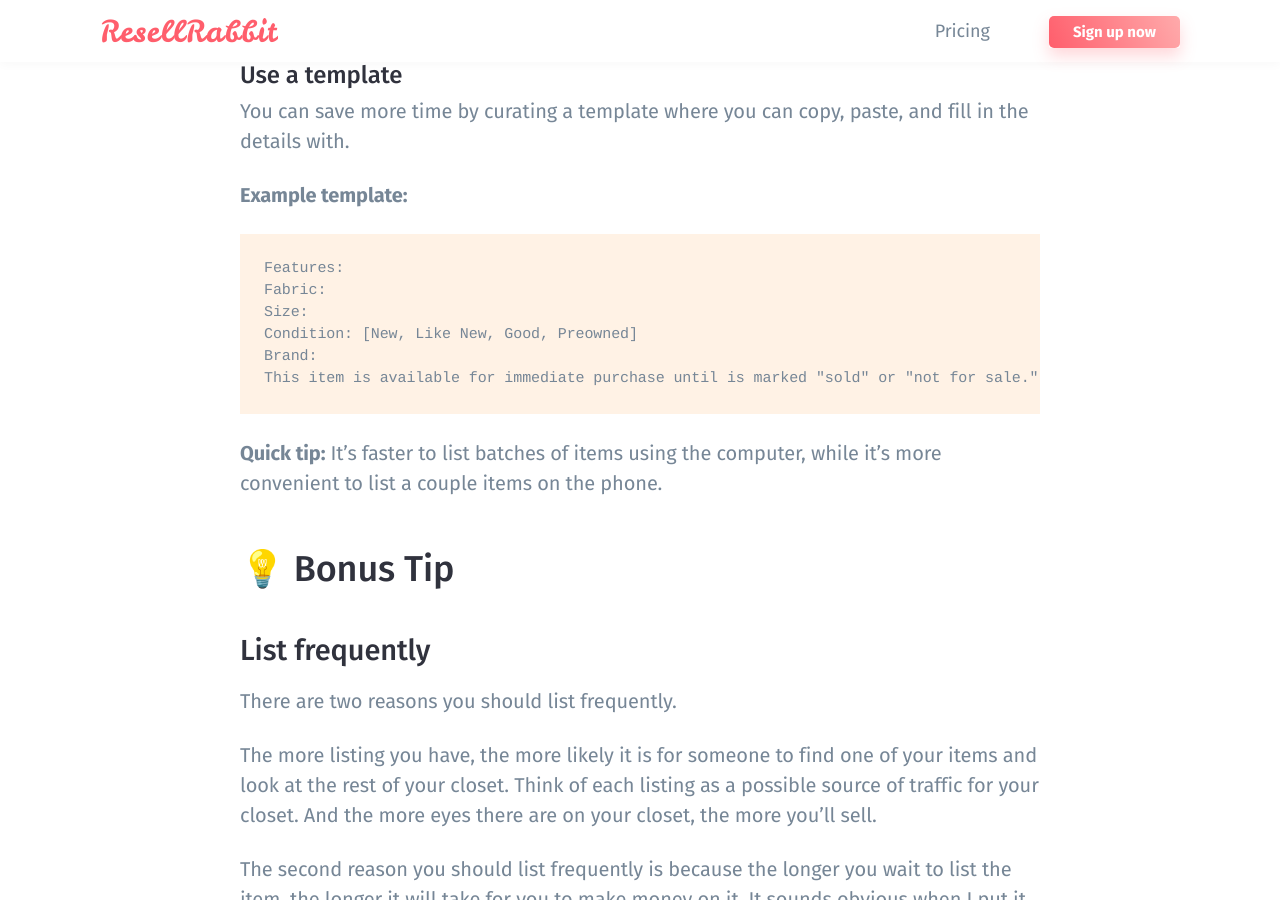
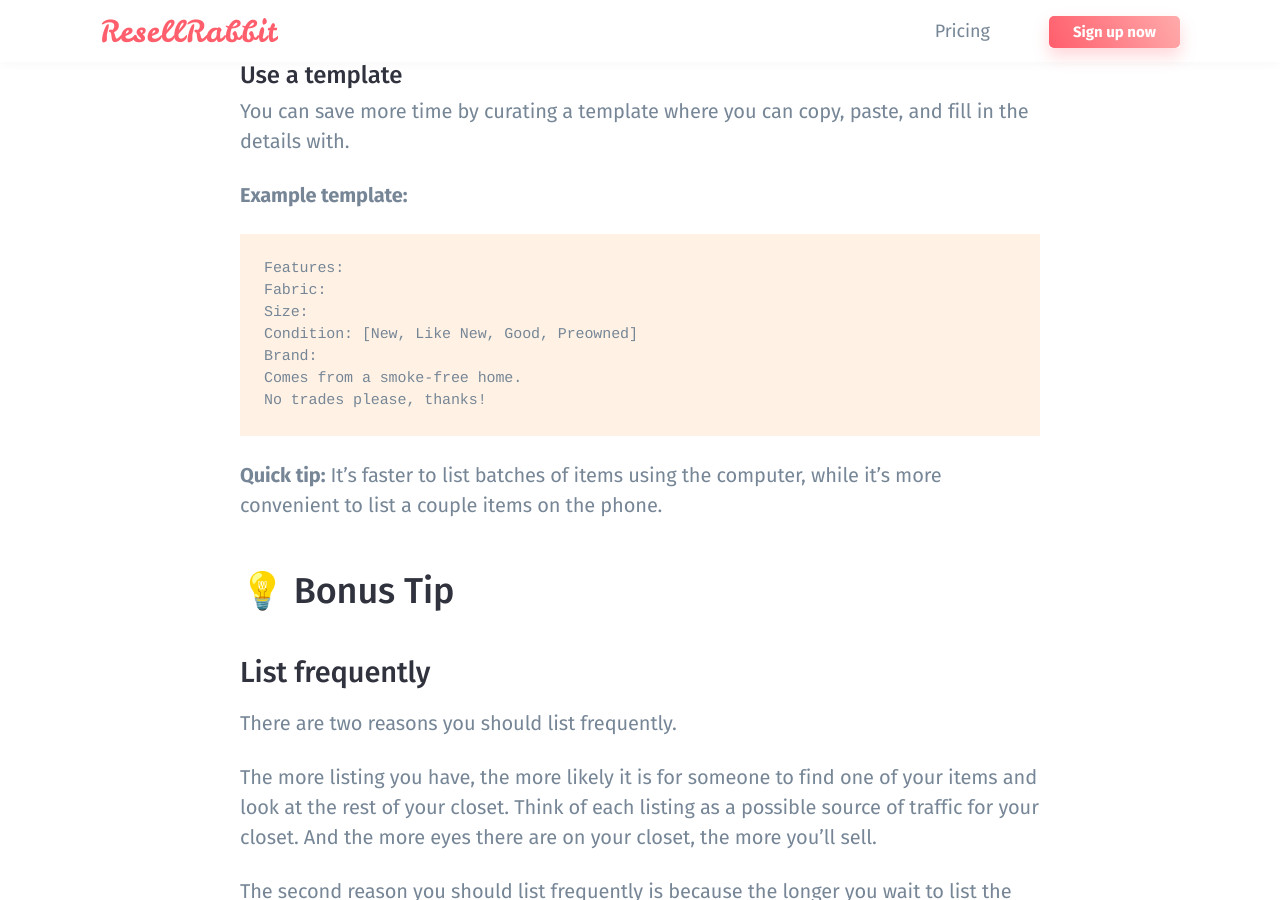
Before and after one commit to hirrra/resellrabbit, a Jekyll site: the page built from _posts/2021-05-03-list-on-poshmark.md, in a window 1280 px wide and 900 px high, scrolled down 6671 px. Built offline with Jekyll 4.4.1, drawn with Linux system fonts in a browser that asks for light colours.

```diff
--- a/_posts/2021-05-01-list-on-poshmark.md
+++ b/_posts/2021-05-03-list-on-poshmark.md
@@ -150,7 +150,8 @@ Fabric:
 Size:
 Condition: [New, Like New, Good, Preowned]
 Brand:
-This item is available for immediate purchase until is marked "sold" or "not for sale." While I am grateful for the interest I do not trade our items and will politely bypass those inquiries, thank you!
+Comes from a smoke-free home.
+No trades please, thanks!
 </pre>
 
 **Quick tip:** It's faster to list batches of items using the computer, while it's more convenient to list a couple items on the phone.
```
Also changed, not shown: _posts/2021-07-01-poshmark-success.md (renamed from _posts/2021-06-01-poshmark-success.md, +1 -1 lines), _posts/2021-05-02-source-inventory.md (renamed from _posts/2021-05-01-source-inventory.md).
